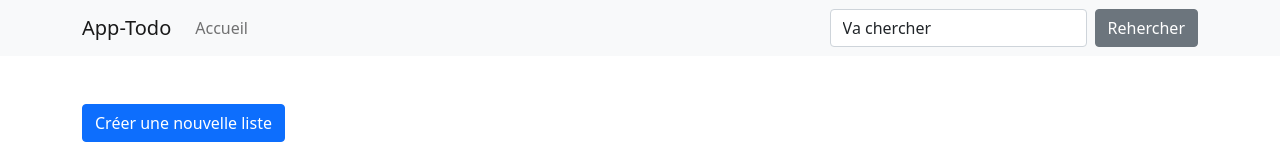
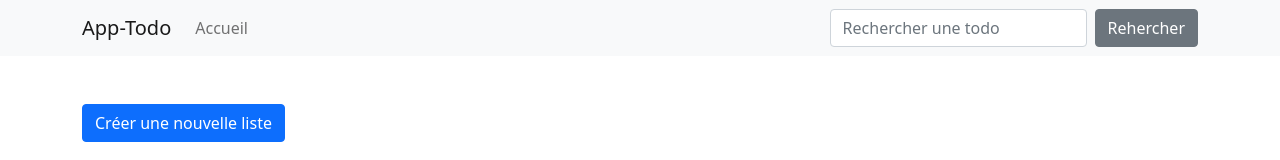
Before and after one commit to plarrat/BTC-TodoList, a React (Create React App) app: page / in a window 1280 px wide. Shown: the top 160 px of the page. Built offline with nearby package versions, Linux system fonts and the light colour scheme.

Commit message:
init state search to zero

```diff
--- a/src/Components/App/App.jsx
+++ b/src/Components/App/App.jsx
@@ -6,7 +6,7 @@ import { useState } from 'react'
 
 function App() {
   const [liste, setListe] = useState([])
-  const [search, setSearch] = useState('Va chercher')
+  const [search, setSearch] = useState('')
 
   let displayListe = liste.map((item, indice) => {
     return (
```
